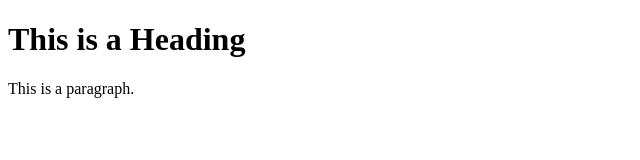
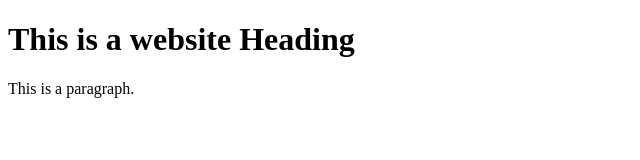
Before and after one commit to poojamugaonkar/Cloudbots_pooja, a plain HTML site: page index.html in a window 1280 px wide. Shown: the whole page, without its empty margins (0-640 px from the left). Drawn offline with Linux system fonts and the light colour scheme.

Commit message:
few more changes

```diff
--- a/index.html
+++ b/index.html
@@ -5,7 +5,7 @@
 </head>
 <body>
 
-<h1>This is a Heading</h1>
+<h1>This is a website Heading</h1>
 <p>This is a paragraph.</p>
 
 </body>
```
Also changed, not shown: 1 other file.
